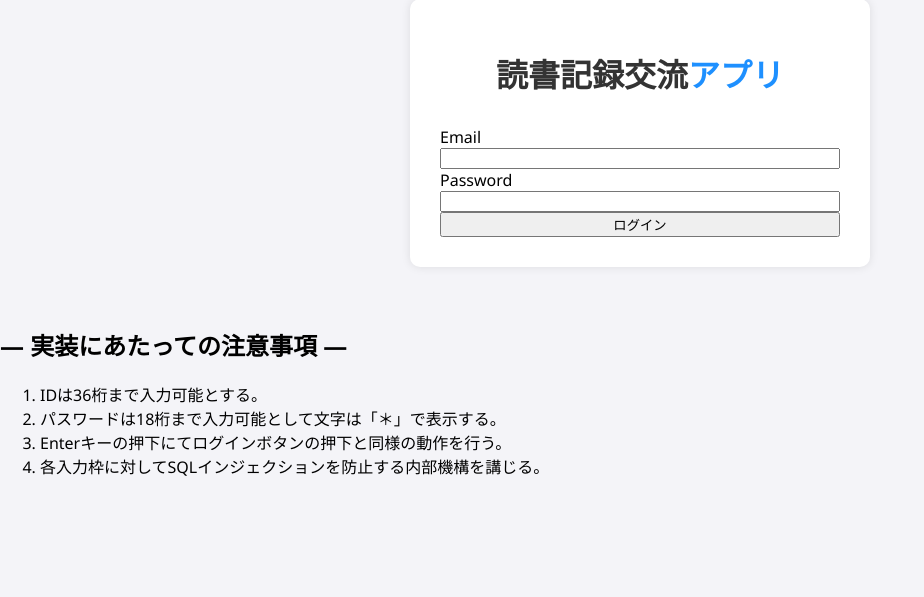
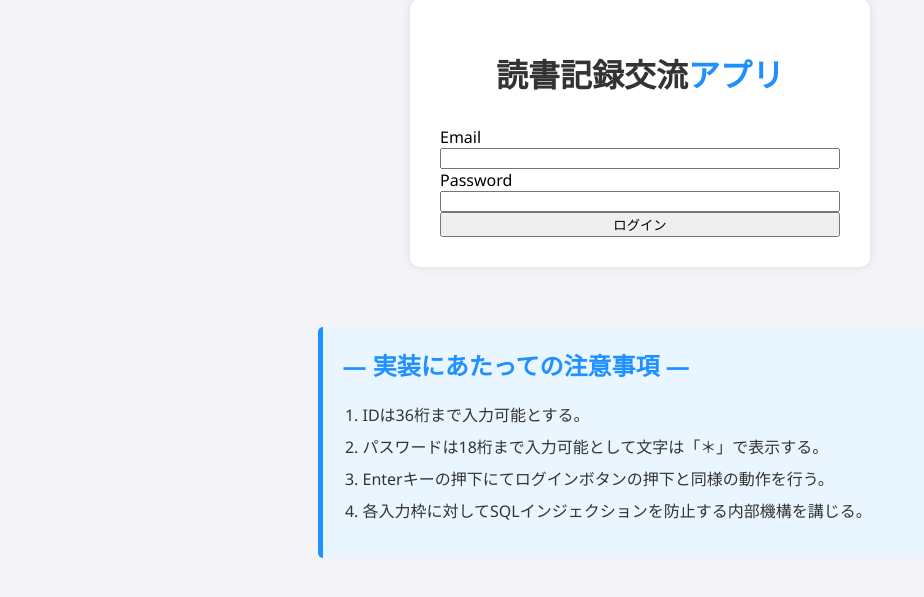
Before and after one commit to yabukilab/yabuki-b, a PHP site: page /gamen1.php in a window 1280 px wide. Shown: the part 61-658 px from the top of the page, without its empty margins (0-924 px from the left). Run offline with PHP 8.4, Linux system fonts and the light colour scheme.

Commit message:
style syusei

```diff
--- a/htdocs/style.css
+++ b/htdocs/style.css
@@ -34,4 +34,32 @@ h1 {
     flex-direction: column;
 }
 
-.login-form label {
+.login-form button:hover {
+    background-color: #1c7cd6;
+}
+
+/* 注意事項エリア */
+.notes {
+    width: 90%;
+    max-width: 600px;
+    margin: 30px auto;
+    background-color: #eaf6ff;
+    padding: 20px;
+    border-left: 5px solid #1e90ff;
+    border-radius: 5px;
+}
+
+.notes h2 {
+    margin-top: 0;
+    color: #1e90ff;
+}
+
+.notes ol {
+    margin-left: 20px;
+    padding-left: 0;
+}
+
+.notes li {
+    margin-bottom: 8px;
+    color: #333;
+}
```
